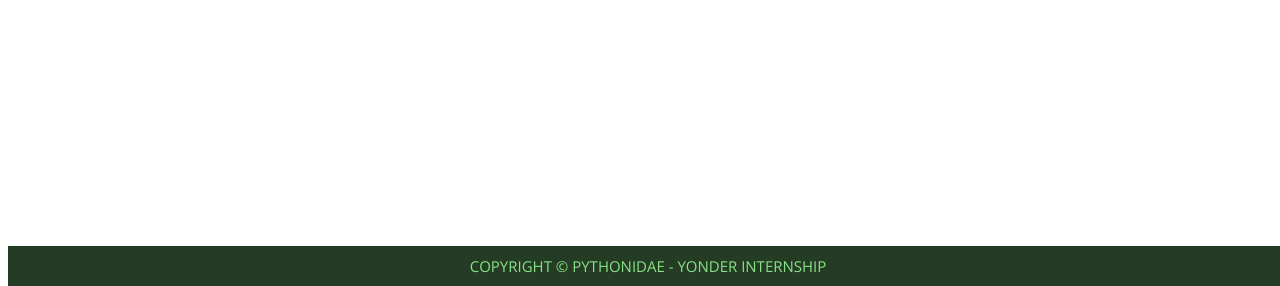
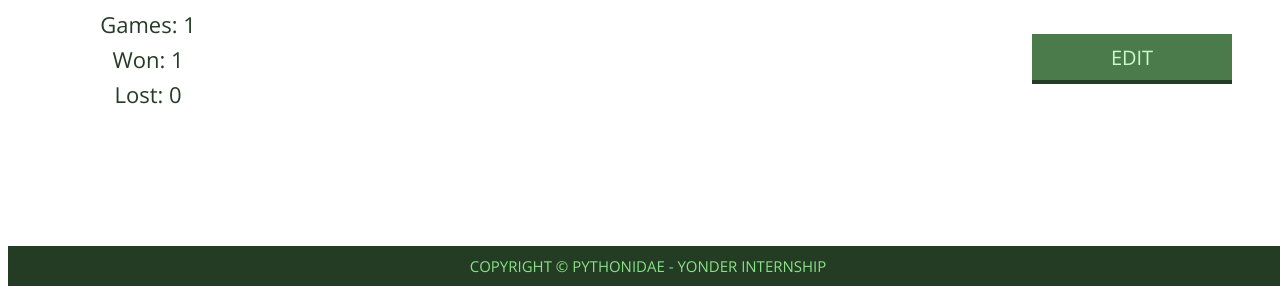
Before and after one commit to Ale282313/Meatballs-Game, a Flask app: a page that uses app/templates/user/profile.html in a window 1280 px wide. Shown: the part 514-800 px from the top of the page. Run offline with Flask 2, Linux system fonts and the light colour scheme; a user stored in the database is signed in; tables that the repository leaves empty hold one stand-in row (values such as "Sample post").

Commit message:
Implemented profile page on both front-end and back-end

```diff
--- /dev/null
+++ b/app/static/css/profile.css
@@ -0,0 +1,78 @@
+.profile-section {
+    margin-top: 75px;
+    position: relative;
+}
+
+.user-row {
+    position: relative;
+}
+
+.profile-user {
+    left: 40px;
+    padding: 0;
+    position: relative;
+}
+
+.profile-user img {
+    border-radius: 200px;
+    box-shadow: 1px 2px 5px 0 rgba(0,0,0,0.15);
+}
+
+.user-name {
+    text-transform: uppercase;
+
+    margin: 0 0 20px 0;
+    text-align: center;
+    width: 200px;
+
+}
+
+.user-description {
+    position: absolute;
+    right: 0;
+    top: 50%;
+    transform: translateY(-50%);
+}
+
+.user-description p {
+    margin: 0 0 15px 0;
+    position: relative;
+    right: 40px;
+}
+
+.game-row {
+    position: relative;
+
+}
+
+.game-row p {
+    margin: 0 0 5px 0;
+}
+
+.user-statistics, .user-description, .user-name {
+    color: rgb(36, 60, 36);
+    font-size: 22px;
+}
+
+.user-statistics {
+    margin: 30px 0 0 0;
+    padding: 0;
+}
+
+.user-statistics p {
+    left: 40px;
+    position: relative;
+    text-align: center;
+    width: 200px;
+}
+
+.btn-wrapper {
+    position: absolute;
+    right: 40px;
+    top: 50%;
+    transform: translateY(-50%);
+}
+
+.btn-profile {
+    margin: 0 auto;
+}
--- a/app/templates/user/profile.html
+++ b/app/templates/user/profile.html
@@ -1,6 +1,34 @@
 {% extends "base.html" %}
 
+{% block imports %}
+    <link rel=stylesheet type=text/css href="{{ url_for('static', filename='css/profile.css') }}">
+{% endblock %}
+
 {% block content %}
-    <h1>Profile</h1>
-        {{ user }}'s profile
+    <section class="profile-section col-md-8 col-md-offset-2">
+        <div class="row user-row">
+            <div class="col-md-4 profile-user">
+                <p class="user-name"> {{ user }}</p>
+                <img src="http://www.ala-access.com/s/wp-content/uploads/2016/01/analyst-placeholder-avatar.png">
+            </div>
+
+            <div class="col-md-4 user-description">
+                    <p>Full name: {{ name }}</p>
+                    <p>E-mail: {{ email }}</p>
+            </div>
+        </div>
+
+        <div class="row game-row">
+            <div class="col-md-4 user-statistics">
+                <p>Games: {{ games }}</p>
+                <p>Won: {{ won }}</p>
+                <p>Lost: {{ lost }}</p>
+            </div>
+            {% if is_self_profile %}
+            <div class="col-md-4 btn-wrapper">
+                <input class="btn-main btn-profile" type="button" value="Edit">
+            </div>
+            {% endif %}
+        </div>
+    </section>
 {% endblock %}
--- a/app/user/views.py
+++ b/app/user/views.py
@@ -1,8 +1,36 @@
-from flask import Blueprint, render_template, redirect, url_for
+from flask import Blueprint, render_template, abort
+from flask_login import current_user
+from ..game.game_repository import GameRepository
+from ..user.user_repository import UserRepository
 
 user = Blueprint('user', __name__)
 
 
 @user.route('/<username>')
 def user_profile(username):
-    return render_template('user/profile.html', user=username)
+    user_repository = UserRepository()
+    game_repository = GameRepository()
+
+    db_user = user_repository.get_user_by_username(username)
+
+    user_games = game_repository.get_games_count(db_user)
+    user_winning_games = game_repository.get_winning_games_count(db_user)
+    user_lost_games = game_repository.get_lost_games_count(db_user)
+    user_email = db_user.email
+    full_name = "{} {}".format(db_user.first_name, db_user.last_name)
+
+    verify_self_profile = current_user.is_authenticated and current_user.username == username
+    is_self_profile = True if verify_self_profile else False
+
+    if db_user is None:
+        abort(404)
+
+    return render_template('user/profile.html',
+                           user=username,
+                           email=user_email,
+                           name=full_name,
+                           games=user_games,
+                           won=user_winning_games,
+                           lost=user_lost_games,
+                           is_self_profile=is_self_profile
+                           )
```
